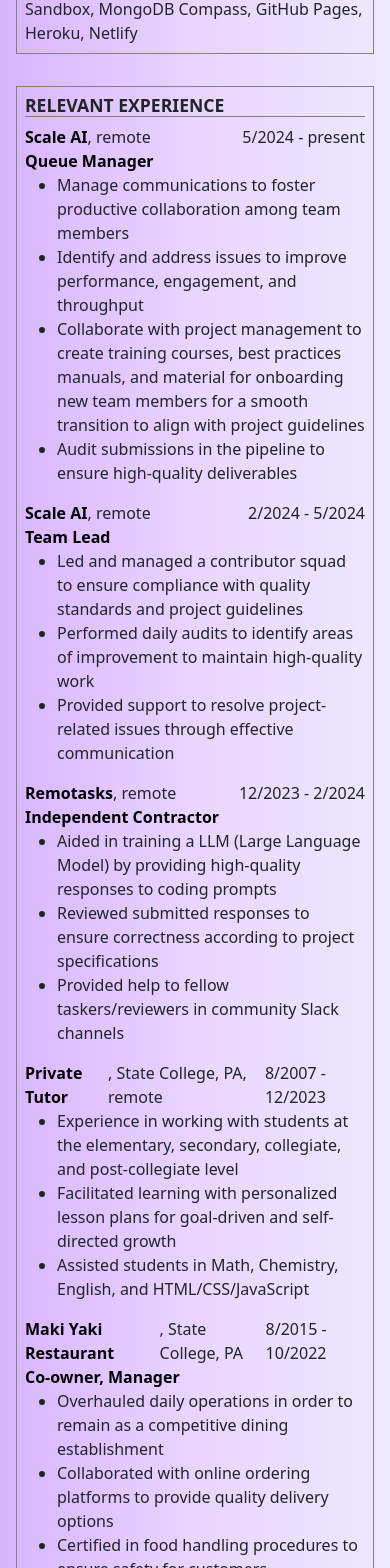
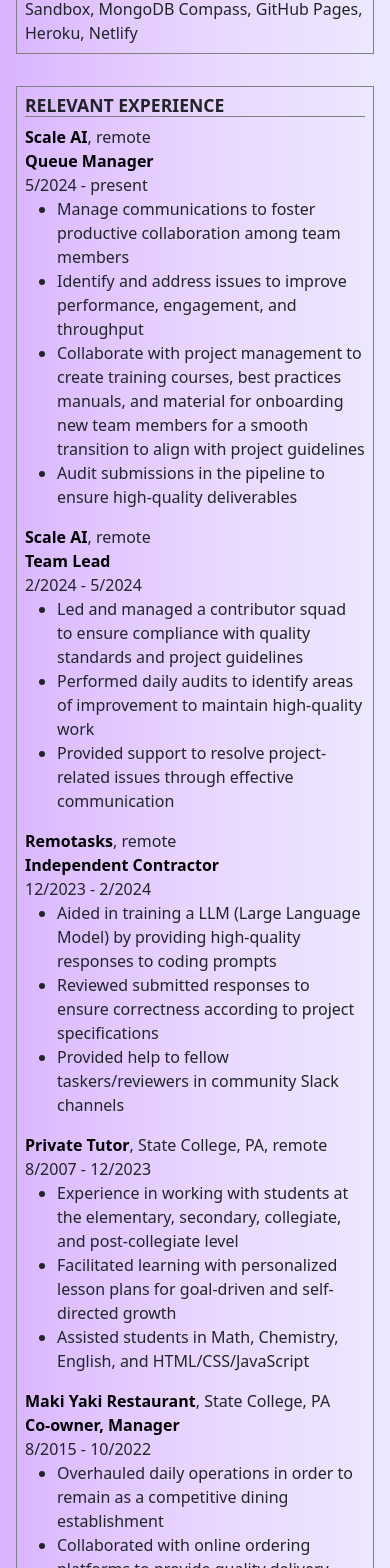
Before and after one commit to myrojoylee/portfolio-mjlee, a React (Vite) app: page /resume in a window 390 px wide. Shown: the part 860-2428 px from the top of the page. Built offline with nearby package versions, Linux system fonts and the light colour scheme.

Commit message:
fixed mobile formatting in resume section

```diff
--- a/src/pages/Resume.jsx
+++ b/src/pages/Resume.jsx
@@ -1,7 +1,5 @@
 import React from "react";
 import "../styles/Resume.css";
-// import ResumeMJLeePDF from "../assets/Resume-bw-mjlee-sep-19.pdf";
-
 
 export default function Resume() {
   return (
@@ -28,9 +26,9 @@ export default function Resume() {
           <div>
             <div className="resume-experience-heading">
               <p><span className="resume-subheading">Scale AI</span>, remote</p>
-              <p>5/2024 - present</p>
+              <p className="resume-subheading">Queue Manager</p>
             </div>
-            <p className="resume-subheading">Queue Manager</p>
+            <p>5/2024 - present</p>
             <ul>
               <li>Manage communications to foster productive collaboration among team members</li>
               <li>Identify and address issues to improve performance, engagement, and throughput</li>
@@ -41,9 +39,11 @@ export default function Resume() {
           <div>
             <div className="resume-experience-heading">
               <p><span className="resume-subheading">Scale AI</span>, remote</p>
+              <p className="resume-subheading">Team Lead</p>
+            </div>
+            <div>
               <p>2/2024 - 5/2024</p>
             </div>
-            <p className="resume-subheading">Team Lead</p>
             <ul>
               <li>Led and managed a contributor squad to ensure compliance with quality standards and project guidelines</li>
               <li>Performed daily audits to identify areas of improvement to maintain high-quality work</li>
@@ -53,9 +53,9 @@ export default function Resume() {
           <div>
             <div className="resume-experience-heading">
               <p><span className="resume-subheading">Remotasks</span>, remote</p>
-              <p>12/2023 - 2/2024</p>
+              <p className="resume-subheading">Independent Contractor</p>
             </div>
-            <p className="resume-subheading">Independent Contractor</p>
+            <p>12/2023 - 2/2024</p>
             <ul>
               <li>Aided in training a LLM (Large Language Model) by providing high-quality responses to coding prompts</li>
               <li>Reviewed submitted responses to ensure correctness according to project specifications</li>
@@ -65,8 +65,8 @@ export default function Resume() {
           <div>
             <div className="resume-experience-heading">
               <p><span className="resume-subheading">Private Tutor</span>, State College, PA, remote</p>
-              <p>8/2007 - 12/2023</p>
             </div>
+            <p>8/2007 - 12/2023</p>
             <ul>
               <li>Experience in working with students at the elementary, secondary, collegiate, and post-collegiate level</li>
               <li>Facilitated learning with personalized lesson plans for goal-driven and self-directed growth</li>
@@ -76,9 +76,9 @@ export default function Resume() {
           <div>
             <div className="resume-experience-heading">
               <p><span className="resume-subheading">Maki Yaki Restaurant</span>, State College, PA</p>
-              <p>8/2015 - 10/2022</p>
+              <p className="resume-subheading">Co-owner, Manager</p>
             </div>
-            <p className="resume-subheading">Co-owner, Manager</p>
+            <p>8/2015 - 10/2022</p>
             <ul>
               <li>Overhauled daily operations in order to remain as a competitive dining establishment</li>
               <li>Collaborated with online ordering platforms to provide quality delivery options</li>
@@ -106,50 +106,3 @@ export default function Resume() {
     </>
   )
 }
-
-// export default function Resume() {
-//   return (
-//     <>
-//       <div className="resume">
-//         <article className="resume-detail">
-//           <h1>Resume</h1>
-//           <a
-//             href={ResumeMJLeePDF}
-//             download="ResumeMJLeePDF"
-//             target="_blank"
-//             rel="noreferrer"
-//           >
-//             <button>Download PDF</button>
-//           </a>
-//         </article>
-
-//         <article className="resume-list">
-//           <div>
-//             <h4>Front-End Proficiencies</h4>
-//             <ul>
-//               <li>HTML</li>
-//               <li>CSS</li>
-//               <li>JavaScript</li>
-//               <li>React</li>
-//               <li>jQuery</li>
-//               <li>HandlebarsJS</li>
-//               <li>Bootstrap</li>
-//               <li>Bulma</li>
-//             </ul>
-//           </div>
-//           <div>
-//             <h4>Back-End Proficiencies</h4>
-//             <ul>
-//               <li>NodeJS</li>
-//               <li>Express</li>
-//               <li>APIs</li>
-//               <li>MySQL, Sequelize</li>
-//               <li>MongoDB, Mongoose</li>
-//               {/* <li>GraphQL</li> */}
-//             </ul>
-//           </div>
-//         </article>
-//       </div>
-//     </>
-//   );
-// }
--- a/src/styles/Resume.css
+++ b/src/styles/Resume.css
@@ -58,6 +58,7 @@ li, .resume-section p {
 
 .resume-experience-heading {
   display: flex;
+  flex-direction: column;
   justify-content: space-between;
 }
 
@@ -75,11 +76,6 @@ li, .resume-section p {
 .resume-education-detail {
   font-style: italic;
 }
-
-/* .resume-skills-details {
-  display: flex;
-  width: 100%;
-} */
 
 button {
   border: none;
@@ -111,4 +107,8 @@ button:hover {
   li, .resume-section p {
     font-size: 1em;
   }
+
+  .resume-experience-heading {
+    flex-direction: column;
+  }
 }
--- a/src/styles/index.css
+++ b/src/styles/index.css
@@ -64,6 +64,7 @@ p {
   justify-content: center;
   align-self: center;
   width: 66.666%;
+  gap: 1em;
 }
 
 .detail-contact {
```
